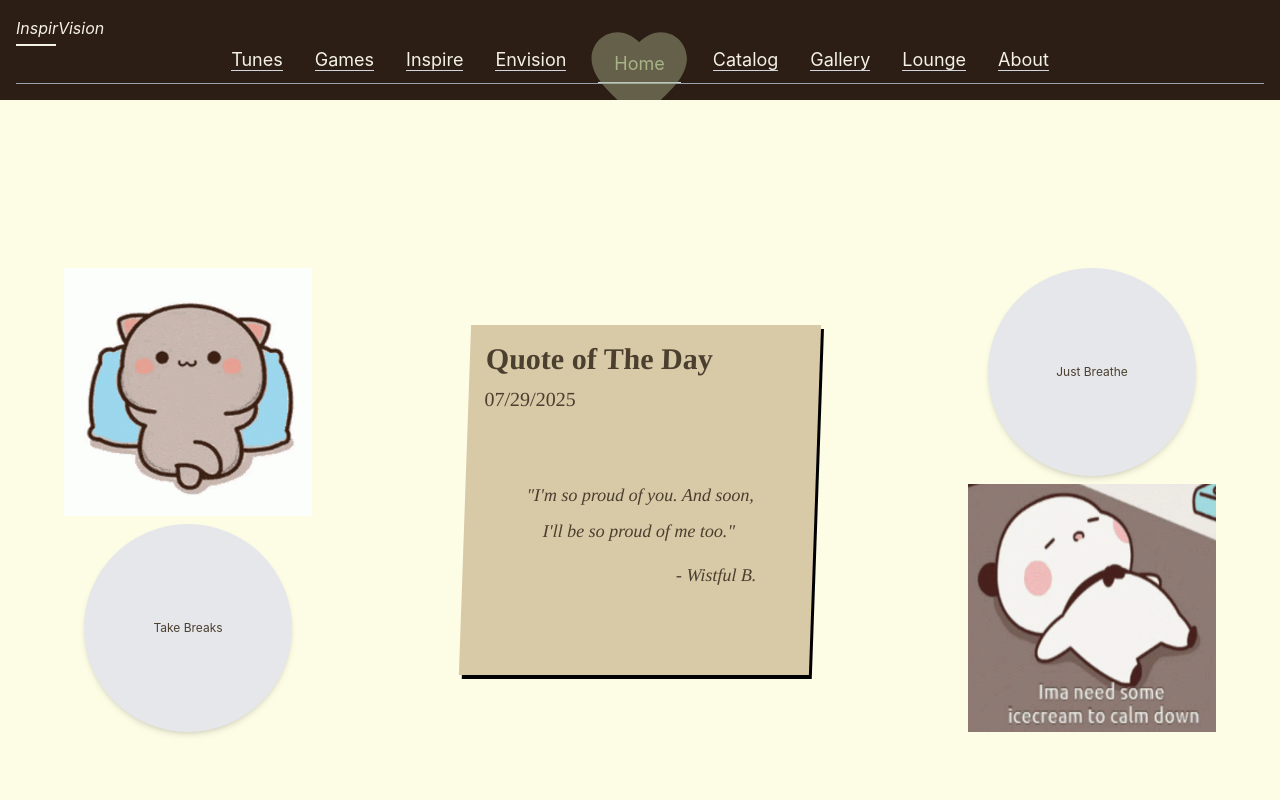
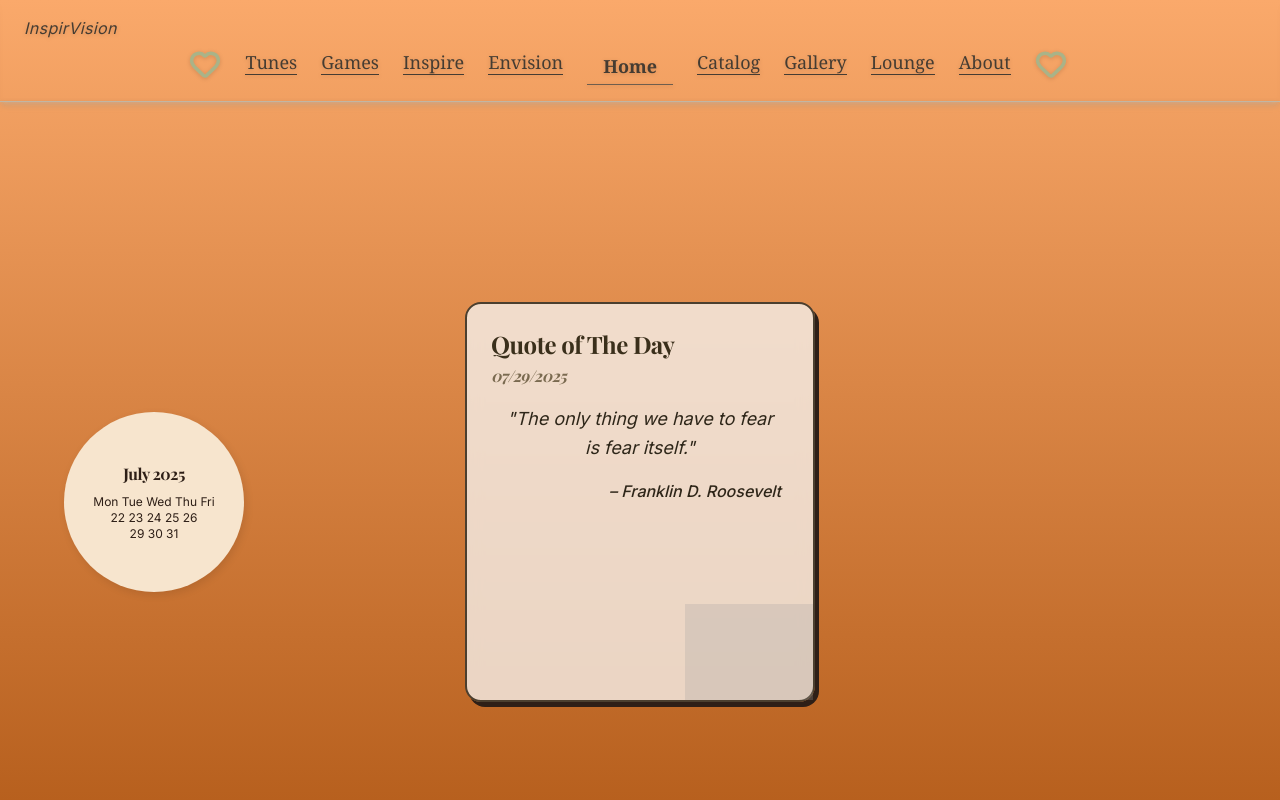
Before and after one commit to InspirVision/InspirVision.github.io, a Next.js app: page / in a window 1280 px wide. Shown: the top 800 px of the page. Built offline with nearby package versions, Linux system fonts and the light colour scheme; grey boxes are pictures that could not be loaded.

Commit message:
just checking

```diff
--- a/src/app/about/page.js
+++ b/src/app/about/page.js
@@ -5,13 +5,16 @@ export default function AboutPage() {
     <main
       className="min-h-screen bg-#f3efe4 text-#3e2e1f px-8 py-10 flex justify-center items-start"
     >
+        <div style={{
+        fontFamily: "'Elaris', italics"
+    }}> </div>
       <div className="flex flex-col items-center text-center space-y-4">
         <img
           src="/pfp/wistfulInspirVision.jpg"
           alt="Profile Picture"
           className="w-48 h-48 rounded-full shadow-lg border border-[#a68c6d] ring-2 ring-[#d6c2a7] object-cover"
         />
-        <p className="text-lg font-playfair max-w-2xl leading-relaxed">
+        <p className="text-lg font-vanity max-w-2xl leading-relaxed">
           Hi! My name is <span className="italic">'Wistful'</span> and I built this website to be a place where people can come for a break. Sometimes, life can be hard and
           without taking time to step back and really see how far you've come or see life through a different lens it's incredibly easy to get stuck in your head. I hope through
           my writing, others' writing, the music, vibes & aesthetic, lounge and just the entire website that you can get some sense of comfort and know that you really aren't alone.
--- a/src/app/components/MoodBubbles.js
+++ b/src/app/components/MoodBubbles.js
@@ -1,25 +1,64 @@
-// for speech bubbles with gifs
 
-// left side with bubble above and gif below
+// left side with calander
 export function LeftMoodBubble() {
   return (
-    <div className="flex flex-col items-center">
-      <img src="gifs/left.gif" alt="Left Mood GIF" className="w-62 h-62 mb-2" />
-      <div className="bg-gray-200 p-4 rounded-full shadow-md w-52 h-52 flex justify-center items-center text-center">
-        <p className="text-xs">Take Breaks</p>
+    <div
+      style={{
+        backgroundColor: "#f7e5ce",
+        padding: "1rem",
+        borderRadius: "50%",
+        width: "180px",
+        height: "180px",
+        display: "flex",
+        alignItems: "center",
+        justifyContent: "center",
+        fontFamily: "var(--font-geist-sans)",
+        boxShadow: "2px 3px 8px rgba(0, 0, 0, 0.1)",
+      }}
+    >
+      <div>
+        <h2 className="text-md font-bold text-center mb-2">July 2025</h2>
+        <div className="text-xs text-center">
+          <p>Mon Tue Wed Thu Fri</p>
+          <p>22  23  24  25  26</p>
+          <p>29  30  31</p>
+        </div>
       </div>
     </div>
   );
 }
 
-// right side with bubble above and gif below
-export function RightMoodBubble() {
-  return (
-    <div className="flex flex-col items-center">
-      <div className="bg-gray-200 p-4 rounded-full shadow-md w-52 h-52 flex justify-center items-center text-center">
-        <p className="text-xs">Just Breathe</p>
-      </div>
-      <img src="gifs/right.gif" alt="Right Mood GIF" className="w-62 h-62 mt-2" />
-    </div>
-  );
-}
+// right side with Digital clock
+
+// export function RightMoodBubble() {
+//   const [time, setTime] = useState<string>("");
+
+//   useEffect(() => {
+//     const update = () => {
+//       const now = new Date();
+//       setTime(now.toLocaleTimeString([], { hour: "2-digit", minute: "2-digit" }));
+//     };
+//     update();
+//     const interval = setInterval(update, 1000);
+//     return () => clearInterval(interval);
+//   }, []);
+
+//   return (
+//     <div
+//       style={{
+//         backgroundColor: "#f7e5ce",
+//         padding: "1rem",
+//         borderRadius: "50%",
+//         width: "180px",
+//         height: "180px",
+//         display: "flex",
+//         alignItems: "center",
+//         justifyContent: "center",
+//         fontFamily: "var(--font-geist-mono)",
+//         boxShadow: "2px 3px 8px rgba(0, 0, 0, 0.1)",
+//       }}
+//     >
+//       <p className="text-xl">{time}</p>
+//     </div>
+//   );
+// }
--- a/src/app/components/NavBar.tsx
+++ b/src/app/components/NavBar.tsx
@@ -1,54 +1,86 @@
+import Image from "next/image";
+import Link from "next/link";
+import { Heart } from "lucide-react";
+
 const NavBar = () => {
   return (
-    <nav className="bg-[#2c1d15] text-[#f4f1e6] p-4">
-      {/* Top header */}
-      <div className="text-l italic mb-1 select-none">
-        InspirVision
+    <nav className="border-b border-[#C1B6A4] drop-shadow-sm shadow-[#c1b6a460] text-[#453C32] px-6 py-4 shadow-md">
+      {/* Top header & logo */}
+      <div className="relative flex justify-between items-start mb-2">
+        <div className="text-l italic font-adelaide tracking-wide select-none">
+          InspirVision
+        </div>
+{/* maybe add rose image later */}
       </div>
-       <div className="w-10 border-b-2 border-[#f4f1e6] mt-1" />
-
-          <img /* image for top right corner in navbar*/
-         // src="navbar/rose3.png"
-         // alt="rose illustration"
-        //  className="absolute top-2 right-2 w-18 opacity-60 pointer-events-none filter sepia-[0.2] contrast-115"
-        />
 
       {/* Navigation links */}
-      <ul className="flex justify-center space-x-8 text-lg">
-        <li><a href="/tunes" className="border-b border-gray-300 text-#2c1d15-700 hover:border-green-700">Tunes</a></li>
-        <li><a href="/games" className="border-b border-gray-300 text-#2c1d15-700 hover:border-green-700">Games</a></li>
-        <li><a href="/inspire" className="border-b border-gray-300 text-#2c1d15-700 hover:border-green-700">Inspire</a></li>
-        <li><a href="/envision" className="border-b border-gray-300 text-#2c1d15-700 hover:border-green-700">Envision</a></li>
+      <ul className="flex flex-wrap justify-center gap-6 text-lg font-medium font-serif">
+                 <div className="">
+            <Heart
+              className="w-8 h-8 text-[#A9B388] hover:text-[#C3D59B] transition-colors duration-300"
+              strokeWidth={2.6}
+            />
+          </div>
+        <li>
+          <Link href="/tunes" className="border-b border-[	#6f5e4d] hover:border-[#c5ae92] transition-all">
+            Tunes
+          </Link>
+        </li>
+        <li>
+          <Link href="/games" className="border-b border-[	#6f5e4d] hover:border-[#c5ae92] transition-all">
+            Games
+          </Link>
+        </li>
+        <li>
+          <Link href="/inspire" className="border-b border-[	#6f5e4d] hover:border-[#c5ae92] transition-all">
+            Inspire
+          </Link>
+        </li>
+        <li>
+          <Link href="/envision" className="border-b border-[	#6f5e4d] hover:border-[#c5ae92] transition-all">
+            Envision
+          </Link>
+        </li>
 
-        {/* Home in heart */}
-      <li>
-          <a
+        {/* Heart Home */}
+              <li>
+          <Link
             href="/"
-            className="relative flex items-center justify-center px-4 py-1 text-[#A9B388] hover:text-[#C3D59B] transition-colors duration-300 ease-in-out border-b border-gray-300 text-#2c1d15-700 hover:border-green-700"
+            className="relative flex items-center justify-center gap-2 px-4 py-1 text-[#453C32] hover:text-[#C3D59B] font-bold transition-colors duration-300 ease-in-out border-b border-[#6f5e4d] hover:border-[#c5ae92]"
             aria-label="Home"
           >
-            {/* Heart SVG as background */}
-              <svg
-                    className="absolute -top-7 -bottom-2 -left-4 -right-4 text-[#A9B388] opacity-45"
-                    viewBox="0 0 24 24"
-                    fill="currentColor"
-                    xmlns="http://www.w3.org/2000/svg"
-                    aria-hidden="true"
-                    preserveAspectRatio="xMidYMid meet"
-                  >
-              <path d="M12 21.35l-1.45-1.32C5.4 15.36 2 12.28 2 8.5 2 5.42 4.42 3 7.5 3c1.74 0 3.41 1.01 4.5 2.09C13.09 4.01 14.76 3 16.5 3 19.58 3 22 5.42 22 8.5c0 3.78-3.4 6.86-8.55 11.54L12 21.35z" />
-            </svg>
+            Home
+          </Link>
+            </li>
 
-            Home
-          </a>
+        <li>
+          <Link href="/catalog" className="border-b border-[	#6f5e4d] hover:border-[#c5ae92] transition-all">
+            Catalog
+          </Link>
         </li>
-
-        <li><a href="/catalog" className="border-b border-gray-300 text-#2c1d15-700 hover:border-green-700">Catalog</a></li>
-        <li><a href="/gallery" className="border-b border-gray-300 text-#2c1d15-700 hover:border-green-700">Gallery</a></li>
-        <li><a href="/[lounge]" className="border-b border-gray-300 text-#2c1d15-700 hover:border-green-700">Lounge</a></li>
-        <li><a href="/about" className="border-b border-gray-300 text-#2c1d15-700 hover:border-green-700">About</a></li>
+        <li>
+          <Link href="/gallery" className="border-b border-[	#6f5e4d] hover:border-[#c5ae92] transition-all">
+            Gallery
+          </Link>
+        </li>
+        <li>
+          <Link href="/lounge" className="border-b border-[	#6f5e4d] hover:border-[#c5ae92] transition-all">
+            Lounge
+          </Link>
+        </li>
+        <li>
+          <Link href="/about" className="border-b border-[	#6f5e4d] hover:border-[#c5ae92] transition-all">
+            About
+          </Link>
+        </li>
+         <div className="">
+            <Heart
+              className="w-8 h-8 text-[#A9B388] hover:text-[#C3D59B] transition-colors duration-300"
+              strokeWidth={2.6}
+            />
+          </div>
+          <div className="border-b border-[#4B3F2F]/30" />
       </ul>
-      <nav className="border-b border-gray-400 px-6"> </nav>
     </nav>
   );
 };
--- a/src/app/components/QuoteCard.js
+++ b/src/app/components/QuoteCard.js
@@ -1,22 +1,32 @@
+export default function QuoteCard() {
+  return (
+    <div
+      className="relative w-[350px] h-[400px] p-6 border border-black bg-[#F5F0EB]/80 backdrop-blur-sm rounded-2xl shadow-md shadow-[#2E1F17]/20"
+      style={{ boxShadow: "4px 5px 0 #2E1F17", border: "2px solid #4B3F2F",
+ }}>
 
-export default function QuoteCard() {
-return (
-    <div style={{
-        backgroundColor: "#D8C9A7",
-        padding: "1rem",
-        width: "350px",
-        height: "350px",
-        fontFamily: "'Adelaide', italics",
-        boxShadow: "3px 4px 0 black",
-        transform: "skew(-2deg)",
-    }}>
-    <h1 className="text-3xl font-bold mb-2"> <b>Quote of The Day </b></h1>
-    <h2 className="text-xl text-black-300 mb-4"> 07/29/2025 </h2>
-    <br />
-    <br />
-    <p className="px-10 text-lg leading-loose italic text-center"> "I'm so proud of you. And soon, I'll be so proud of me too." <br />
-      <span className="block mt-2 text-right"> - Wistful B. </span>
-    </p>
+      {/* Main Text Content */}
+      <h1 className="text-2xl font-semibold tracking-wide text-[#3A2F1B] mb-1">
+        Quote of The Day
+      </h1>
+      <h2 className="text-l text-[#7A6A50] italic mb-4">07/29/2025</h2>
+
+      <p className="text-lg italic text-center leading-relaxed text-[#2E2619] px-2">
+        "The only thing we have to fear is fear itself."
+        <br />
+        <span className="block mt-4 text-right text-base font-medium">
+          – Franklin D. Roosevelt
+        </span>
+      </p>
+
+      {/* Floral Background Accent */}
+      <div className="absolute bottom-0 right-0 opacity-25">
+        <img
+          src="navbar/rose3.png"
+          alt="Rose Sketch"
+          className="w-32 h-auto"
+        />
+      </div>
     </div>
-);
+  );
 }
--- a/src/app/globals.css
+++ b/src/app/globals.css
@@ -1,7 +1,7 @@
 @import "tailwindcss";
 
 :root {
-  --background: #ffffff;
+  --background: #874a09;
   --foreground: #171717;
 }
 
@@ -14,16 +14,23 @@
   --font-mono: var(--font-geist-mono);
 }
 
-@media (prefers-color-scheme: dark) {
-  :root {
-    --background: #0a0a0a;
-    --foreground: #ededed;
-  }
+:root {
+  --font-body: var(--font-body);
+  --font-display: var(--font-display);
 }
 
+/* Your global theme setup */
 body {
+  background: linear-gradient(to bottom, #faa96b, #a44b08); /* #f5e7dc */
+  color: #2E1F17;
+  font-family: var(--font-body);
   margin: 0;
   padding: 0;
-  font-family: 'Inter', sans-serif;
-  background-color: #493116;
 }
+
+/* Optional: make headings stylish */
+h1, h2, h3 {
+  font-family: var(--font-display);
+  font-weight: 700;
+  letter-spacing: -0.5px;
+}
--- a/src/app/layout.tsx
+++ b/src/app/layout.tsx
@@ -1,17 +1,20 @@
 import NavBar from "./components/NavBar";
 import Footer from "./components/Footer";
 import type { Metadata } from "next";
-import { Geist, Geist_Mono } from "next/font/google";
+import { Inter, Playfair_Display } from "next/font/google";
 import "./globals.css";
 
-const geistSans = Geist({
-  variable: "--font-geist-sans",
+const inter = Inter({
+  variable: "--font-body",
   subsets: ["latin"],
+  display: "swap",
 });
 
-const geistMono = Geist_Mono({
-  variable: "--font-geist-mono",
+const playfair = Playfair_Display({
+  variable: "--font-display",
   subsets: ["latin"],
+  weight: ["400", "700"],
+  display: "swap",
 });
 
 export const metadata: Metadata = {
@@ -27,8 +30,7 @@ export default function RootLayout({
   return (
     <html lang="en">
       <body
-        className={`${geistSans.variable} ${geistMono.variable} antialiased`}
-        style={{ backgroundColor: "#F4EFE3", color: "#4B3F2F" }}
+        className={`${inter.variable} ${playfair.variable} antialiased`}
       >
         <NavBar />
         <main className="min-h-screen">{children}</main>
--- a/src/app/page.js
+++ b/src/app/page.js
@@ -7,13 +7,12 @@ export default function HomePage() {
       style={{
         position: "relative",
         height: "100vh",
-        backgroundColor: "#fdfce5",
         padding: "0 2rem",
         display: "flex",
         alignItems: "center",
       }}
     >
-      {/* Left MoodBubble */}
+      {/* Left side displaying interactive calander */}
       <div style={{ position: "absolute", left: "5%", top: "50%", transform: "translateY(-50%)" }}>
         <LeftMoodBubble />
       </div>
@@ -23,10 +22,10 @@ export default function HomePage() {
         <QuoteCard />
       </div>
 
-      {/* Right MoodBubble */}
+      {/* Right side displaying time with seconds (EST) and counting
       <div style={{ position: "absolute", right: "5%", top: "50%", transform: "translateY(-50%)" }}>
         <RightMoodBubble />
-      </div>
+      </div> */}
     </main>
   );
 }
```
Also changed, not shown: package.json (+6 -5 lines), src/app/components/Footer.tsx (+3 -30 lines), src/app/inspire/page.js (+12 -0 lines), public/sketch/sketch.png (added), 1 other file (tests, documents, lock files or other folders).
